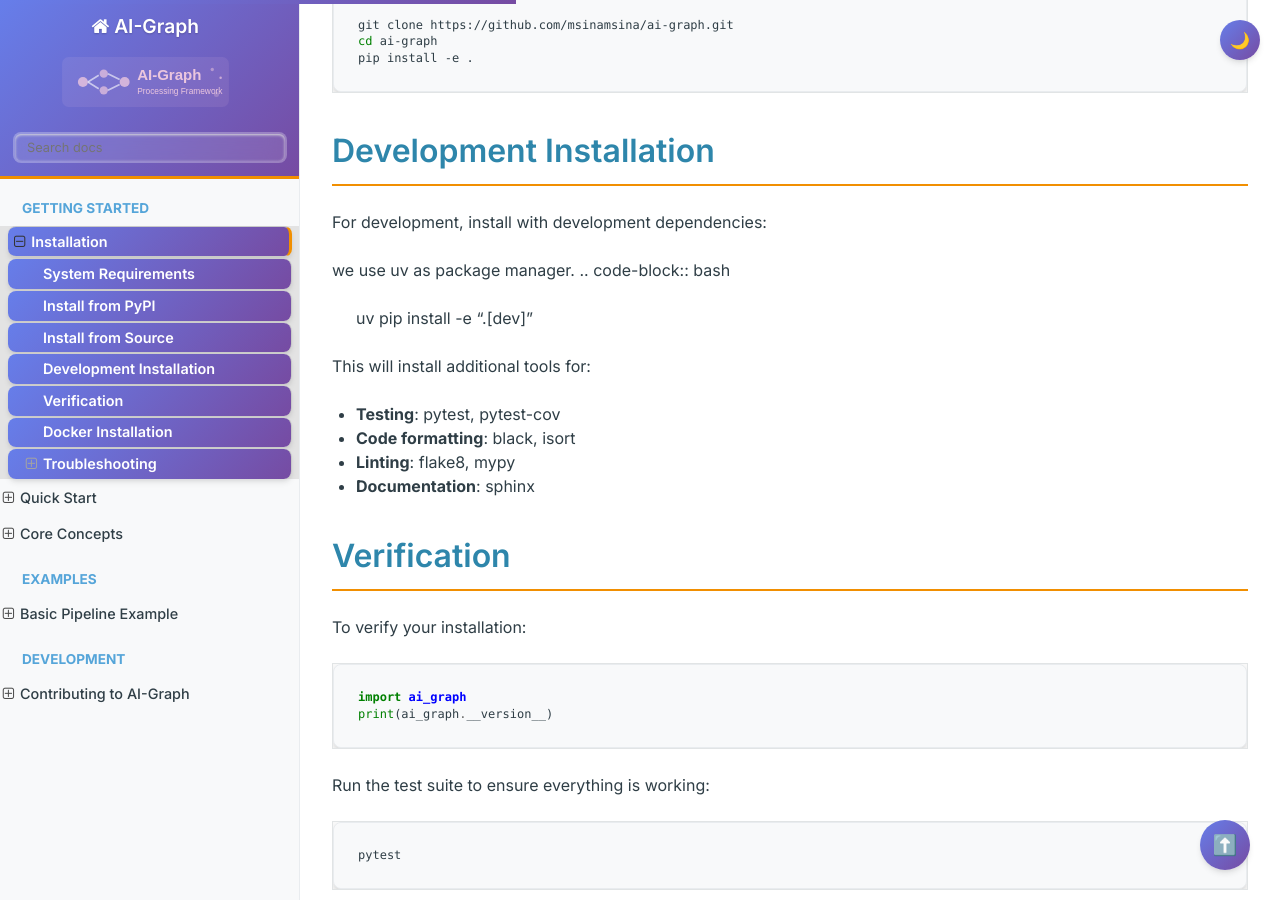
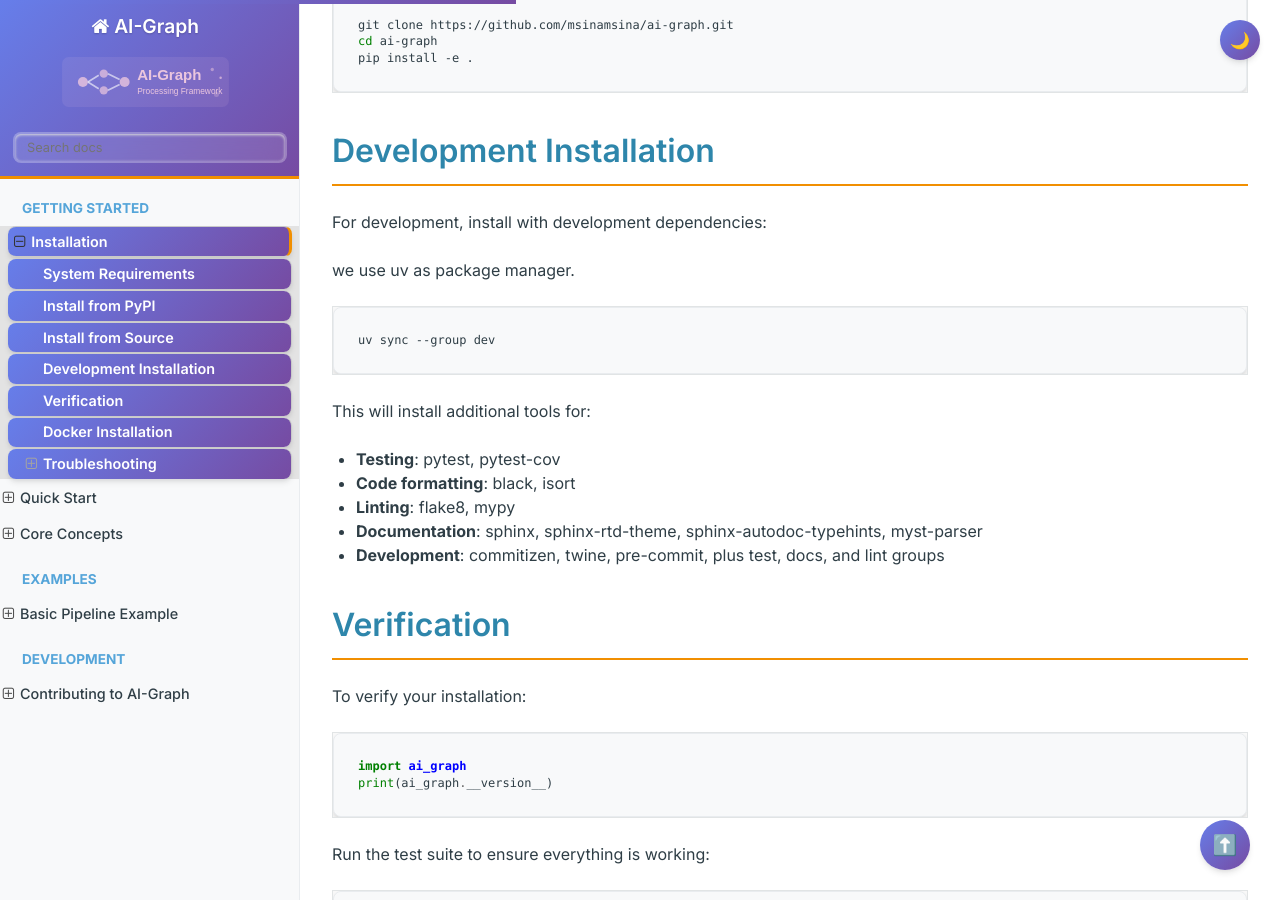
Before and after one commit to msinamsina/AI-Graph, a Sphinx documentation site: the page built from docs/installation.rst, in a window 1280 px wide and 900 px high, scrolled down 1302 px. Built offline with Sphinx 7.4.7 and the Read the Docs theme 3.1.0, drawn with Linux system fonts in a browser that asks for light colours; pages that are not in the unit, such as notebooks, are missing from menus; some of the changed text lies outside the part shown.

Commit message:
docs: fix some issues in docs

```diff
--- a/docs/installation.rst
+++ b/docs/installation.rst
@@ -42,9 +42,10 @@
 For development, install with development dependencies:
 
 we use uv as package manager.
+
 .. code-block:: bash
 
-   uv pip install -e ".[dev]"
+   uv sync --group dev
 
 
 This will install additional tools for:
@@ -52,7 +53,8 @@
 - **Testing**: pytest, pytest-cov
 - **Code formatting**: black, isort
 - **Linting**: flake8, mypy
-- **Documentation**: sphinx
+- **Documentation**: sphinx, sphinx-rtd-theme, sphinx-autodoc-typehints, myst-parser
+- **Development**: commitizen, twine, pre-commit, plus test, docs, and lint groups
 
 
 Verification
```
Also changed, not shown: other parts of docs/installation.rst (+1 -1 lines), docs/index.rst (+21 -7 lines).
